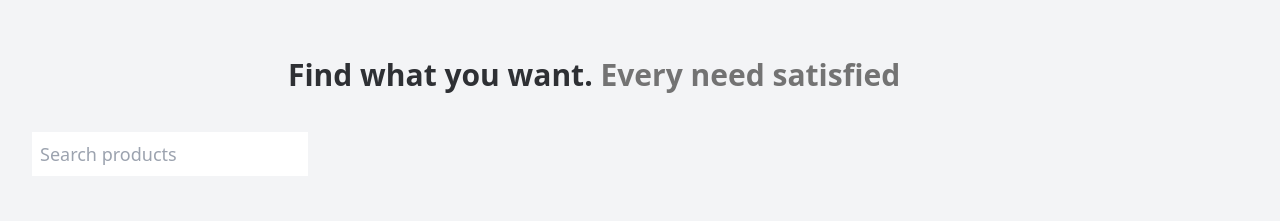
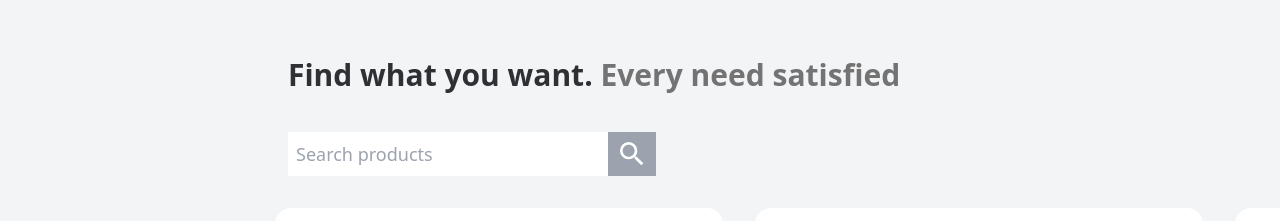
Before and after one commit to Marcos-Bernasconi/Store, a React (Vite) app: page / in a window 1280 px wide. Shown: the part 2988-3209 px from the top of the page. Built offline with nearby package versions, Linux system fonts and the light colour scheme.

Commit message:
Input styled

```diff
--- a/src/App.jsx
+++ b/src/App.jsx
@@ -55,11 +55,27 @@ function App() {
         Find what you want.{" "}
         <span className="text-neutral-500">Every need satisfied </span>
       </h2>
-      <input
-        type="text"
-        className="my-8 ml-8 p-2 text-lg outline-none focus:outline-2 focus:outline-gray-300 "
-        placeholder="Search products"
-      />
+      <div className="my-8 flex  lg:ml-[20%]">
+        <input
+          type="text"
+          className="ml-8 p-2  text-lg outline-none md:w-80  "
+          placeholder="Search products"
+        />
+        <button className=" bg-gray-400 px-2">
+          <svg
+            className="h-8 w-8 text-secondary"
+            xmlns="http://www.w3.org/2000/svg"
+            width="24"
+            height="24"
+            viewBox="0 0 24 24"
+          >
+            <path
+              fill="currentColor"
+              d="M9.5 3A6.5 6.5 0 0 1 16 9.5c0 1.61-.59 3.09-1.56 4.23l.27.27h.79l5 5l-1.5 1.5l-5-5v-.79l-.27-.27A6.516 6.516 0 0 1 9.5 16A6.5 6.5 0 0 1 3 9.5A6.5 6.5 0 0 1 9.5 3m0 2C7 5 5 7 5 9.5S7 14 9.5 14S14 12 14 9.5S12 5 9.5 5Z"
+            />
+          </svg>
+        </button>
+      </div>
       <SearchResult />
     </>
   );
```
